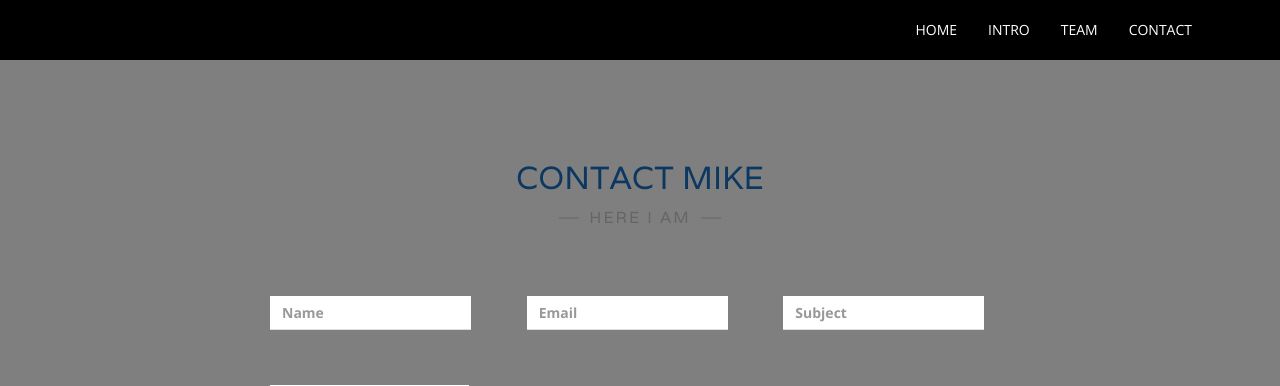
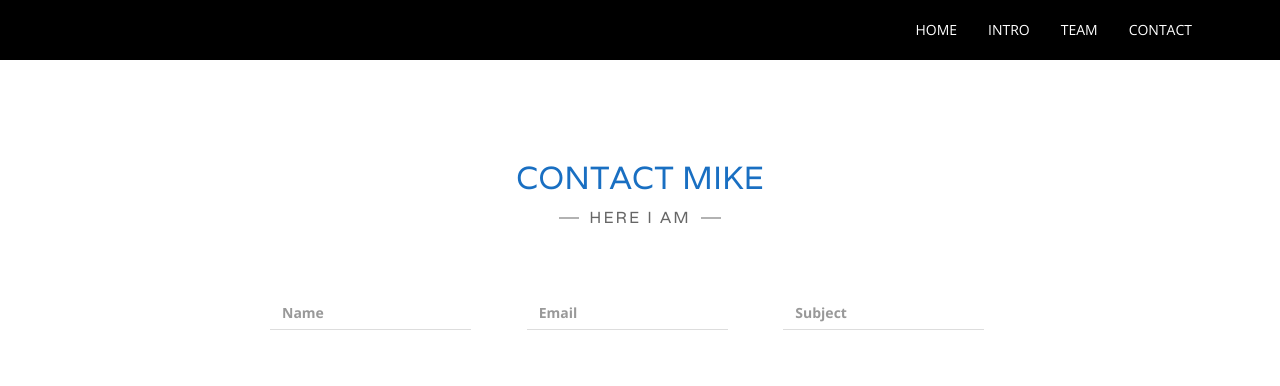
Before and after one commit to erdrinkaja/FullMoon, a Django app: page /contact/ in a window 1280 px wide. Shown: the top 386 px of the page. Run offline with Django 4.2, Linux system fonts and the light colour scheme; some libraries are stand-ins or nearby versions.

Commit message:
juli com1

```diff
--- a/pages/templates/pages/_base.html
+++ b/pages/templates/pages/_base.html
@@ -44,7 +44,7 @@
 </head>
 <body>
         <!-- Header -->
-    <header id="masthead" class="site-header background-overlay ">
+    <header id="masthead" class="site-header ">
         <nav id="primary-navigation" class="site-navigation" data-spy="affix">
             <div class="container">
                 <div class="navbar-header page-scroll">
```
Also changed, not shown: static/assets/css/style.css (line endings or trailing spaces).
